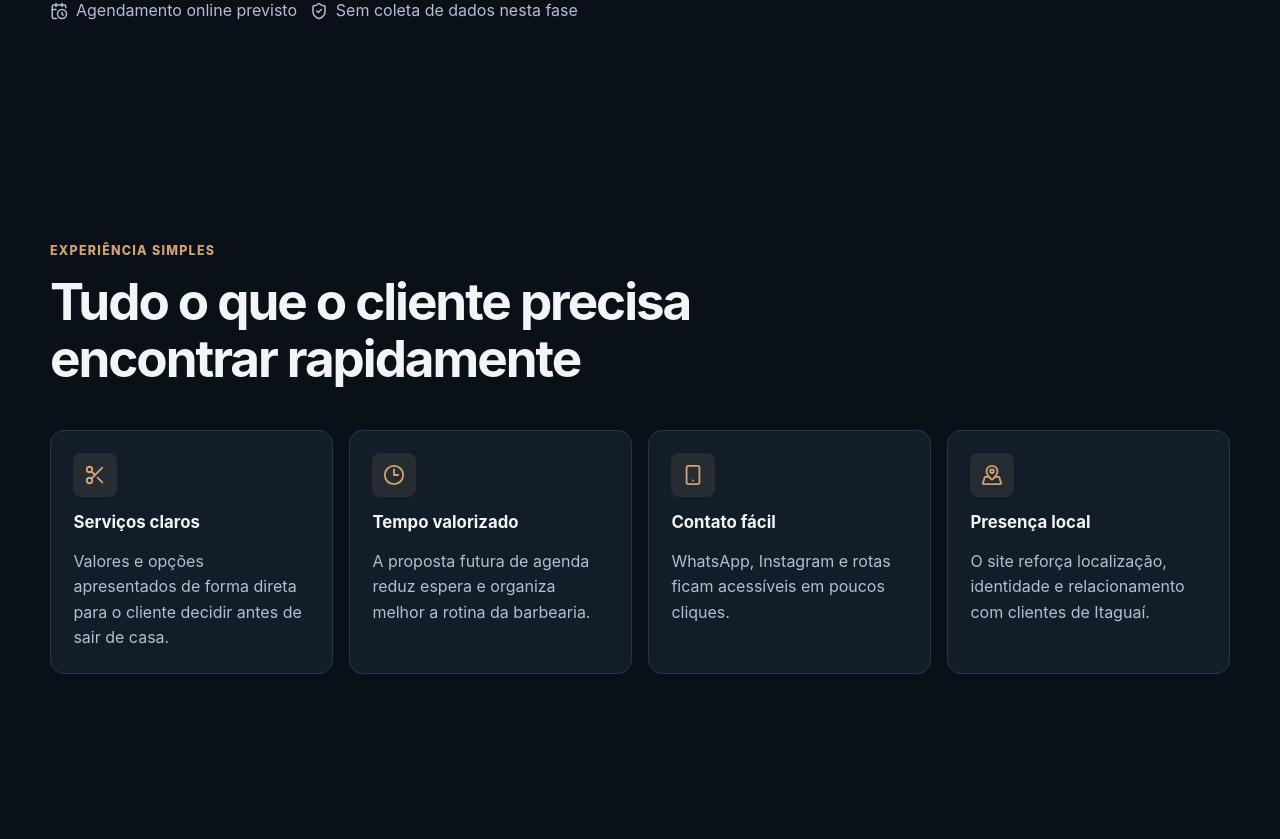
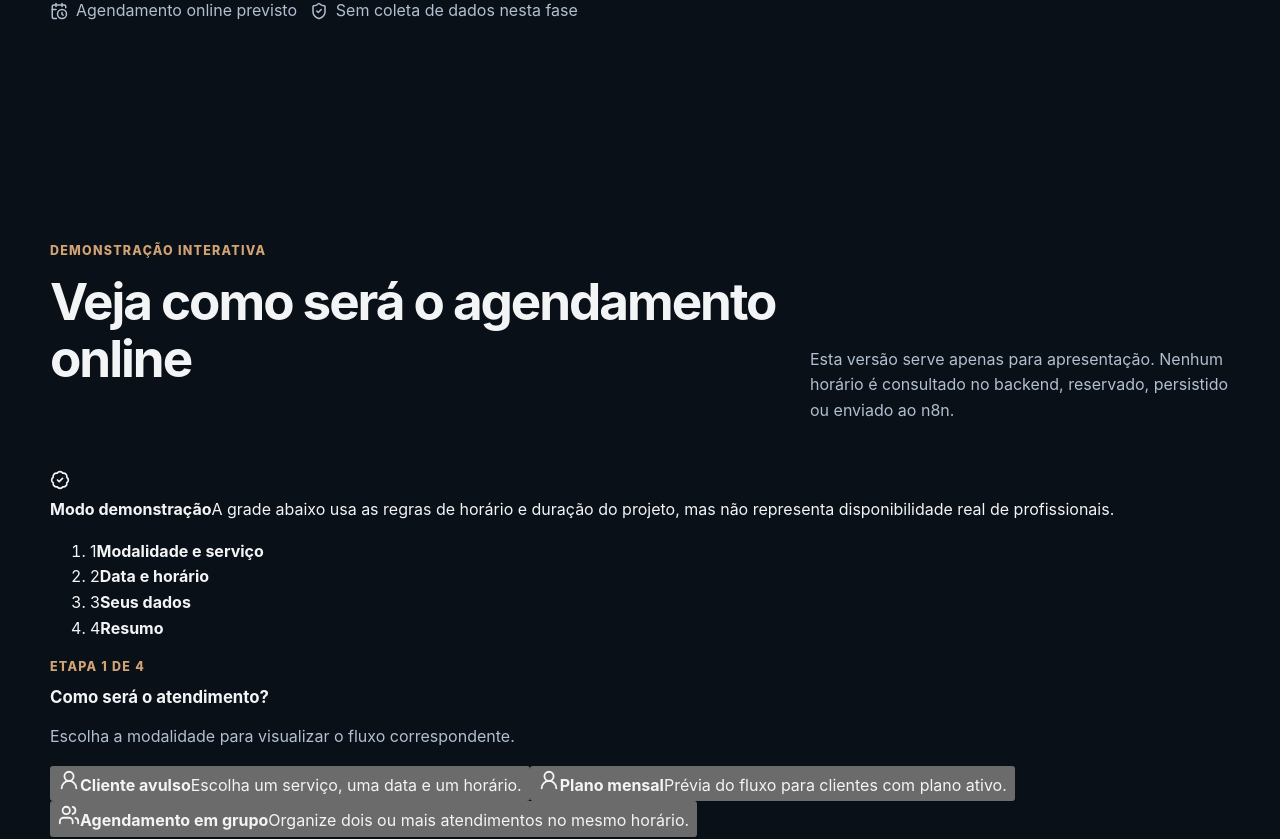
Before and after one commit to diogo2806/detalhe, a React (Vite) app in the folder frontend/: page / in a window 1280 px wide. Shown: the part 978-1817 px from the top of the page. Built offline with nearby package versions, Linux system fonts and the light colour scheme.

Commit message:
feat(frontend): incluir demonstração de agendamento na landing

```diff
--- a/frontend/src/components/LandingPage.tsx
+++ b/frontend/src/components/LandingPage.tsx
@@ -1,4 +1,5 @@
 import { BenefitsSection } from "./BenefitsSection";
+import { BookingDemoSection } from "./BookingDemoSection";
 import { FaqSection } from "./FaqSection";
 import { GallerySection } from "./GallerySection";
 import { HeroSection } from "./HeroSection";
@@ -17,6 +18,7 @@ export function LandingPage() {
       <SiteHeader />
       <main id="conteudo-principal">
         <HeroSection />
+        <BookingDemoSection />
         <BenefitsSection />
         <ServicesSection />
         <PlanSection />
```
